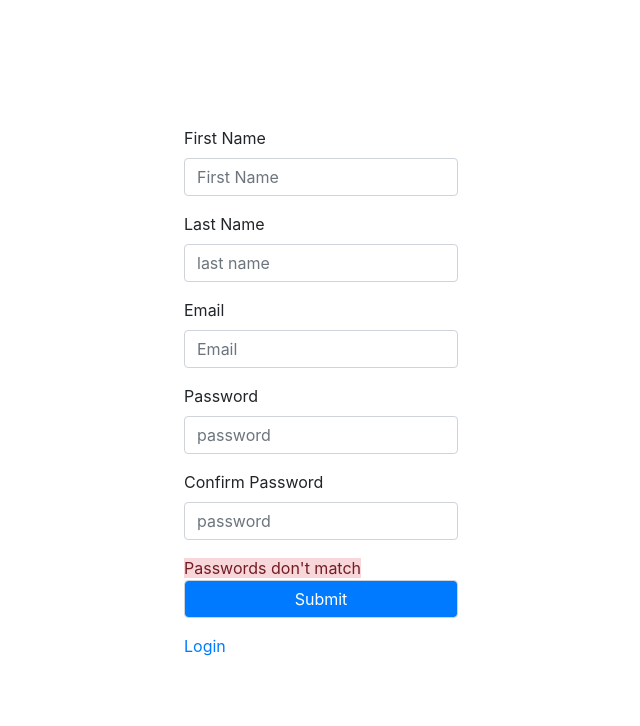
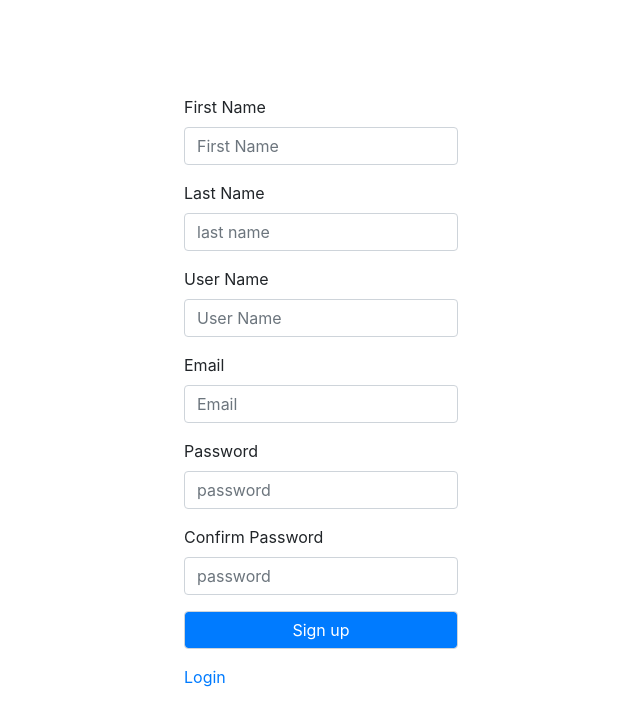
Before and after one commit to zeecnla/WorkoutWebApp, a React (Create React App) app: page /signup in a window 1280 px wide. Shown: the top 726 px of the page, without its empty margins (319-959 px from the left). Built offline with nearby package versions, Linux system fonts and the light colour scheme.

Commit message:
Finished the login and signup components with axios.

```diff
--- a/package.json
+++ b/package.json
@@ -6,6 +6,7 @@
     "@testing-library/jest-dom": "^4.2.4",
     "@testing-library/react": "^9.3.2",
     "@testing-library/user-event": "^7.1.2",
+    "axios": "^0.20.0",
     "boostrap": "^2.0.0",
     "bootstrap": "^4.5.2",
     "jquery": "^3.5.1",
@@ -14,7 +15,7 @@
     "react-bootstrap": "^1.3.0",
     "react-dom": "^16.13.1",
     "react-router-dom": "^5.2.0",
-    "react-scripts": "3.4.1"
+    "react-scripts": "^3.4.3"
   },
   "scripts": {
     "start": "react-scripts start",
--- a/src/App.js
+++ b/src/App.js
@@ -10,16 +10,34 @@ import { Login } from "./components/Login"
 import { Signup } from "./components/Signup"
 
 const App = () => {
-  const [user, setUser] = useState({})
+  const [state, setState] = useState({
+    loggedInStatus: "NOT_LOGGED_IN",
+    user: {},
+  })
   //user wil have user id to call the api along with the token.
-
+  const handleLogin = (data) => {
+    console.log(data)
+    setState((prevState) => ({
+      ...prevState,
+      loggedInStatus: "LOGGED_IN",
+      user: data,
+    }))
+  }
   return (
     <Switch>
-      <Route exact path="/" render={(props) => <Login {...props} />} />
-      <Route path="/signup" render={(props) => <Signup {...props} />} />
-      <Route path="/dashboard">
-        <Dashboard />
-      </Route>
+      <Route
+        exact
+        path="/"
+        render={(props) => (
+          <Dashboard {...props} loggedInStatus={state.loggedInStatus} />
+        )}
+      />
+      <Route
+        exact
+        path="/login"
+        render={(props) => <Login {...props} handleLogin={handleLogin} />}
+      />
+      <Route exact path="/signup" render={(props) => <Signup {...props} />} />
     </Switch>
   )
 }
--- a/src/Dashboard.js
+++ b/src/Dashboard.js
@@ -8,7 +8,7 @@ import { Navbar } from "./components/Navbar"
 import WorkoutForm from "./components/WorkoutForm"
 import WorkoutList from "./components/WorkoutList"
 
-function Dashboard() {
+function Dashboard(props) {
   const [error, setError] = useState(null)
   const [workoutList, setWorkoutList] = useState([])
   const [sets, setSets] = useState()
@@ -97,6 +97,7 @@ function Dashboard() {
   return (
     <div className="container-fluid p-0 main">
       <Navbar />
+      <h1>Status: {props.loggedInStatus}</h1>
       <div className="row content">
         <div className="col-md-4">
           <WorkoutForm
--- a/src/components/Login.js
+++ b/src/components/Login.js
@@ -1,25 +1,69 @@
-import React from "react"
+import React, { useState, useEffect } from "react"
 import "../App.css"
 import { Link } from "react-router-dom"
+import axios from "axios"
 
-export const Login = () => {
-  const handleSubmit = (event) => {
-    event.preventDefault()
+export const Login = (props) => {
+  const [state, setState] = useState({
+    username: "",
+    password: "",
+    loginErrors: "",
+  })
+
+  const handleChangeFor = (e) => {
+    const { name, value } = e.target
+    setState((prevState) => ({
+      ...prevState,
+      [name]: value,
+    }))
+  }
+  const handleSubmit = (e) => {
+    e.preventDefault()
+    const { username, password, loginErrors } = state
+
+    axios
+      .post(
+        "http://localhost:5000/api/login",
+        {
+          username,
+          password,
+        },
+        {
+          withCredentials: true,
+        }
+      )
+      .then((resp) => {
+        //ok
+        console.log(resp)
+        if (resp.status == 200) {
+          const { data } = resp
+
+          props.handleLogin(data)
+          props.history.push("/")
+        }
+      })
+      .catch((error) => {
+        const { message } = error.response.data
+        setState((prevState) => ({
+          ...prevState,
+          loginErrors: message,
+        }))
+      })
   }
 
   return (
     <div className="login">
       <form onSubmit={handleSubmit}>
         <div className="form-group">
-          <label htmlFor="email">Name</label>
+          <label htmlFor="username">User Name</label>
           <input
-            type="email"
+            type="text"
             className="form-control"
-            id="email"
-            placeholder="email@email.com"
-            name="email"
-            //   onChange={props.handleChangeFor}
-            //   value={email}
+            id="username"
+            placeholder="username"
+            name="username"
+            onChange={handleChangeFor}
+            value={state.username}
           />
         </div>
         <div className="form-group">
@@ -30,15 +74,22 @@ export const Login = () => {
             id="password"
             name="password"
             placeholder="password"
-            //   onChange={props.handleChangeFor}
-            //   value={password}
+            onChange={handleChangeFor}
+            value={state.password}
           />
         </div>
+        {state.loginErrors ?? (
+          <div className="form-group">
+            <span className="alert alert-danger">
+              <p>{state.loginErrors}</p>
+            </span>
+          </div>
+        )}
         <div className="form-group">
-          <button className="form-control">Submit</button>
+          <button className="form-control bg-primary text-white">Login</button>
         </div>
         <div className="form-group">
-          <Link to="/Signup">Register</Link>
+          <Link to="/signup">Register</Link>
         </div>
       </form>
     </div>
--- a/src/components/Signup.js
+++ b/src/components/Signup.js
@@ -1,76 +1,84 @@
 import React, { useState } from "react"
 import { Link, withRouter } from "react-router-dom"
+import axios from "axios"
+import { css } from "jquery"
 
+// TODO:
+//         1. fix alert for passwordnot match css
+//         2. Add contraints to password.
 export const Signup = (props) => {
-  const [firstName, setFirstName] = useState()
-  const [lastName, setLastName] = useState()
-  const [password, setPassword] = useState()
-  const [email, setEmail] = useState()
-  const [confirmPassword, setConfirmPassword] = useState()
-  const [error, setError] = useState({
-    notMatch: false,
+  const [state, setState] = useState({
+    email: "",
+    firstName: "",
+    lastName: "",
+    username: "",
+    password: "",
+    confirmPassword: "",
+    registrationErrors: "",
   })
-  const handleChangeFor = (event) => {
-    const { name, value } = event.target
-    if (name === "firstName") {
-      setFirstName(value)
-    } else if (name === "lastName") {
-      setLastName(value)
-    } else if (name === "email") {
-      setEmail(value)
-    } else if (name === "password") {
-      setPassword(value)
-    } else if (name === "confirmPassword") {
-      setConfirmPassword(value)
-    }
+
+  const handleChangeFor = (e) => {
+    const { name, value } = e.target
+    setState((prevState) => ({
+      ...prevState,
+      [name]: value,
+    }))
+  }
+  const handleConfirmPassword = (e) => {
+    const { password, confirmPassword } = state
+    const error = password === confirmPassword ? "" : "Passwords Dont Match"
+    setState((prevState) => ({
+      ...prevState,
+      registrationErrors: error,
+    }))
   }
   const handleSubmit = (e) => {
-    e.preventDefault()
-    if (password !== confirmPassword) {
-      console.log("password dont match")
-      setError((prev) => ({
-        ...prev,
-        noMatch: true,
-      }))
-      return
-    }
-    setError((prev) => ({
-      ...prev,
-      noMatch: false,
-    }))
+    if (state.registrationErrors) return
 
-    const requestOptions = {
-      method: "get",
-      headers: {
-        Accept: "application/json",
-        "Content-Type": "application/json",
-      },
-      body: JSON.stringify({
-        firstName,
-        lastName,
-        email,
-        password,
-      }),
-    }
-    // fetch("http://localhost:5000/api/login/signup", requestOptions)
-    //   .then((resp) => {
-    //     //ok
-    //     if (resp.status == 200) {
-    //       console.log("success")
-    //       return resp.json()
-    //     }
-    //   })
-    //   .then((data) => {
-    //     console.log(data)
-    //   })
-    //   .catch((error) => {
-    //     console.log(error)
-    //   })
-    props.history.push("/")
+    const {
+      email,
+      username,
+      password,
+      confirmPassword,
+      firstName,
+      lastName,
+    } = state
+
+    axios
+      .post("http://localhost:5000/api/login/signup", {
+        FirstName: firstName,
+        LastName: lastName,
+        UserName: username,
+        Email: email,
+        Password: password,
+      })
+      .then((resp) => {
+        //ok
+        const { data } = resp
+        if (resp.status == 200 && data.message === "created") {
+          console.log("success")
+          props.history.push("/login")
+        } else {
+          setState((prevState) => ({
+            ...prevState,
+            registrationErrors: data.message,
+          }))
+        }
+      })
+      .catch((error) => {
+        console.log(error)
+        console.log("registration error", error)
+      })
   }
+
   return (
     <div className="login">
-      <form onSubmit={handleSubmit}>
+      <form
+        onSubmit={(e) => {
+          e.preventDefault()
+          handleSubmit()
+        }}
+      >
         <div className="form-group">
           <label htmlFor="firstName">First Name</label>
           <input
@@ -81,7 +89,7 @@ export const Signup = (props) => {
             placeholder="First Name"
             name="firstName"
             onChange={handleChangeFor}
-            value={firstName}
+            value={state.firstName}
           />
         </div>
         <div className="form-group">
@@ -94,7 +102,20 @@ export const Signup = (props) => {
             name="lastName"
             placeholder="last name"
             onChange={handleChangeFor}
-            value={lastName}
+            value={state.lastName}
+          />
+        </div>
+        <div className="form-group">
+          <label htmlFor="username">User Name</label>
+          <input
+            required
+            type="text"
+            className="form-control"
+            id="username"
+            placeholder="User Name"
+            name="username"
+            onChange={handleChangeFor}
+            value={state.username}
           />
         </div>
         <div className="form-group">
@@ -107,7 +128,7 @@ export const Signup = (props) => {
             name="email"
             placeholder="Email"
             onChange={handleChangeFor}
-            value={email}
+            value={state.email}
           />
         </div>
         <div className="form-group">
@@ -120,7 +141,7 @@ export const Signup = (props) => {
             name="password"
             placeholder="password"
             onChange={handleChangeFor}
-            value={password}
+            value={state.password}
           />
         </div>
         <div className="form-group">
@@ -133,17 +154,24 @@ export const Signup = (props) => {
             name="confirmPassword"
             placeholder="password"
             onChange={handleChangeFor}
-            value={confirmPassword}
+            value={state.confirmPassword}
+            onBlur={handleConfirmPassword}
           />
         </div>
+        {state.registrationErrors ?? (
+          <div className="form-group">
+            <span className="alert alert-danger">
+              <p>{state.registrationErrors}</p>
+            </span>
+          </div>
+        )}
         <div className="form-group">
-          {error.match ?? (
-            <span className="alert-danger">Passwords don't match</span>
-          )}
-          <button className="form-control bg-primary text-white">Submit</button>
+          <button className="form-control bg-primary text-white">
+            Sign up
+          </button>
         </div>
         <div className="form-group">
-          <Link to="/">Login</Link>
+          <Link to="/login">Login</Link>
         </div>
       </form>
     </div>
```
Also changed, not shown: 1 other file (tests, documents, lock files or other folders).
